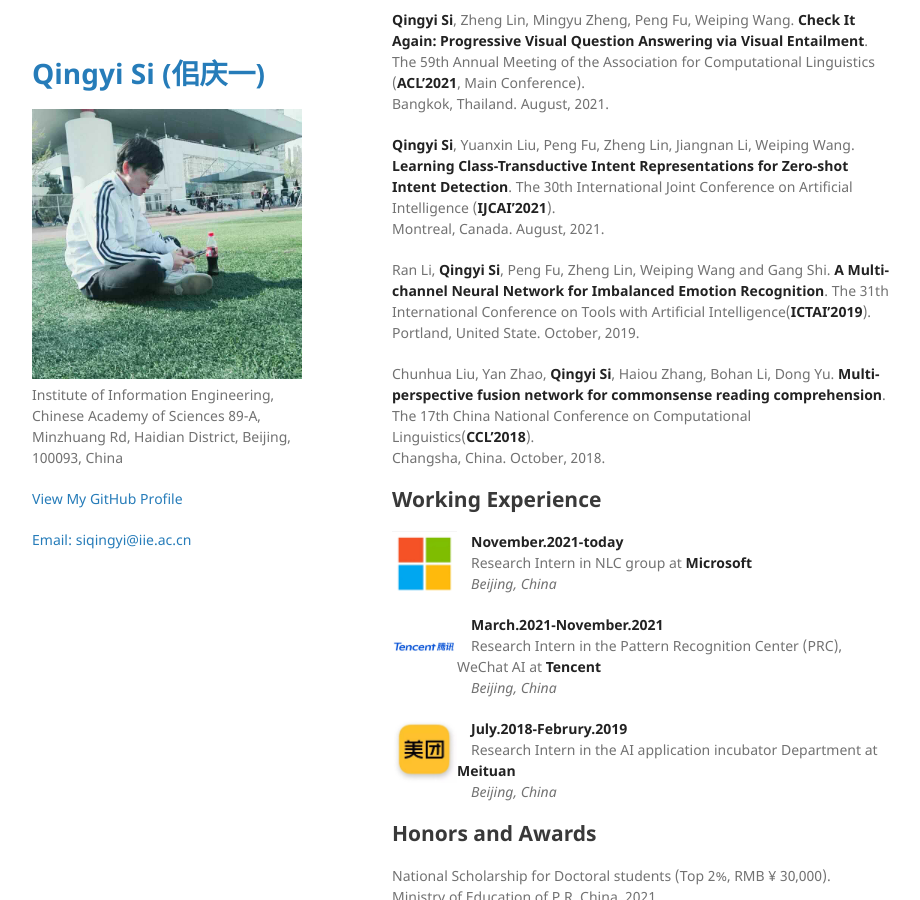
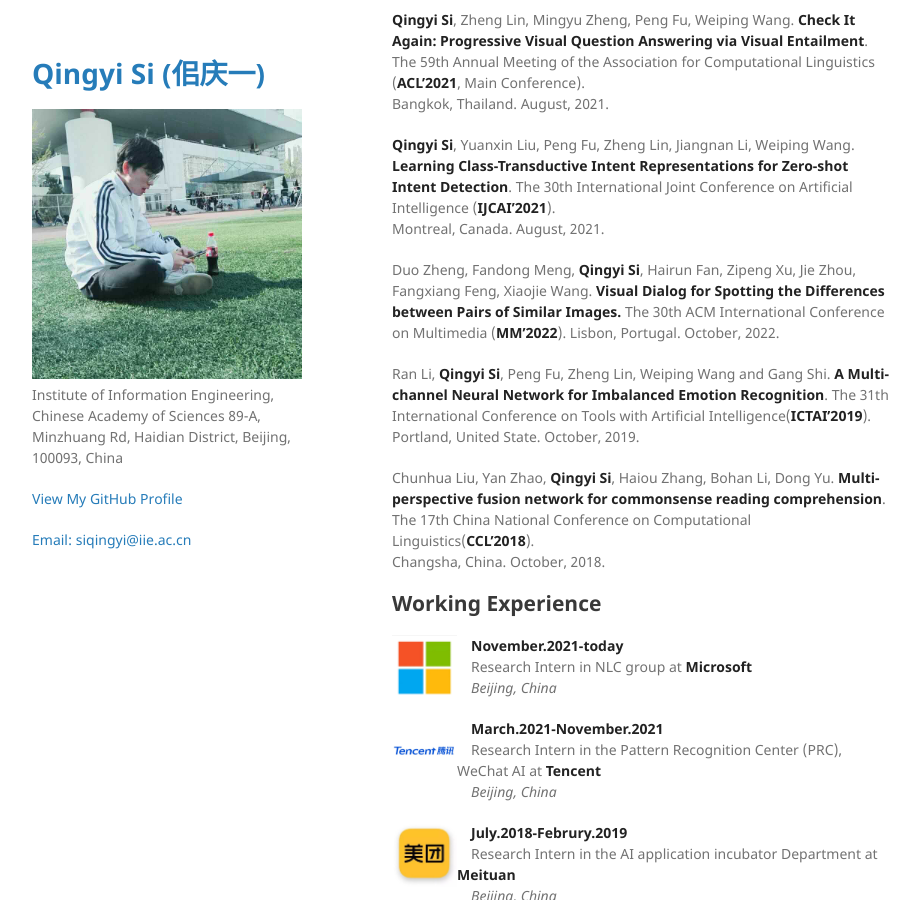
Before and after one commit to PhoebusSi/siqingyi, a Jekyll site: the page built from index.md, in a window 1280 px wide and 900 px high, scrolled down 615 px. Shown: the whole window, without its empty margins (178-1098 px from the left). Built offline with Jekyll 4.4.1, drawn with Linux system fonts in a browser that asks for light colours; our own code applies the rules of GitHub Pages for plain Markdown files.

Commit message:
Update index.md

```diff
--- a/index.md
+++ b/index.md
@@ -32,6 +32,9 @@ Bangkok, Thailand. August, 2021.
 
 **Qingyi Si**, Yuanxin Liu, Peng Fu, Zheng Lin, Jiangnan Li, Weiping Wang. [**Learning Class-Transductive Intent Representations for Zero-shot Intent Detection**](https://github.com/PhoebusSi/CTIR). The 30th International Joint Conference on Artificial Intelligence (**IJCAI'2021**).
 Montreal, Canada. August, 2021.
+
+Duo Zheng, Fandong Meng, **Qingyi Si**, Hairun Fan, Zipeng Xu, Jie Zhou, Fangxiang Feng, Xiaojie Wang. **Visual Dialog for Spotting the Differences between Pairs of Similar Images.** The 30th ACM International Conference on Multimedia (**MM'2022**).
+Lisbon, Portugal. October, 2022.
 
 Ran Li, **Qingyi Si**, Peng Fu, Zheng Lin, Weiping Wang and Gang Shi. **A Multi-channel Neural Network for Imbalanced Emotion Recognition**. The 31th International Conference on Tools with Artificial Intelligence(**ICTAI'2019**).
 Portland, United State. October, 2019.
```
